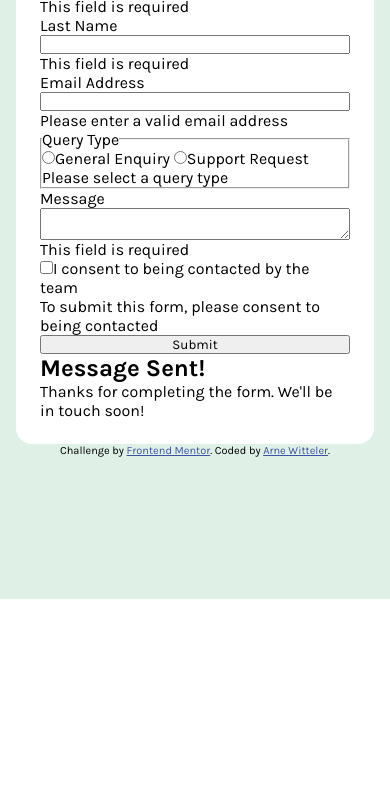
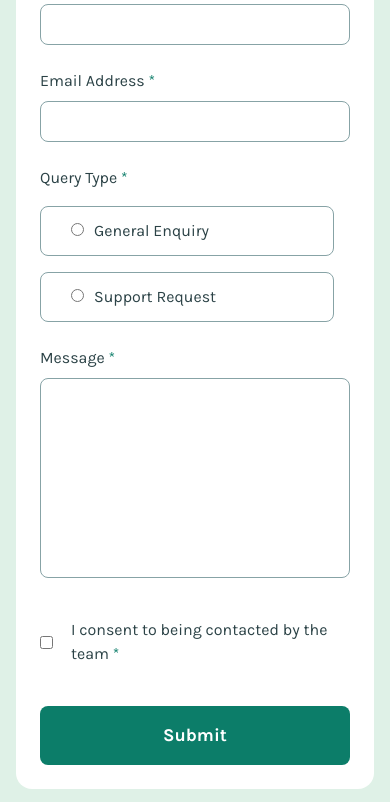
Before and after one commit to arne-witteler/accessible-contact-form, a plain HTML site: page index.html in a window 390 px wide. Shown: the part 245-1047 px from the top of the page. Before the commit the page ends 844 px from the top, so only its background shows below. Drawn offline with Linux system fonts and the light colour scheme.

Commit message:
refactor contact form structure and add mobile first styles

```diff
--- a/index.html
+++ b/index.html
@@ -13,20 +13,28 @@
 
         <h1 class="contact__title">Contact Us</h1>
 
-        <label class="contact__label" for="first-name">First Name</label>
+        <div class="contact__name-group">
+          <div class="contact__first-name">
+            <label class="contact__label" for="first-name">First Name <span class="contact__required"> *</span></label>
             <input class="contact__input" type="text" id="first-name" name="first-name">
             <span class="contact__error" id="first-name-error">This field is required</span>
-
-        <label class="contact__label" for="last-name">Last Name</label>
+          </div>
+          <div class="contact__last-name">
+            <label class="contact__label" for="last-name">Last Name <span class="contact__required"> *</span></label>
             <input class="contact__input" type="text" id="last-name" name="last-name">
             <span class="contact__error" id="last-name-error">This field is required</span>
+          </div>
+        </div>
 
-        <label class="contact__label" for="email">Email Address</label>
+        <div class="contact__email">
+          <label class="contact__label" for="email">Email Address <span class="contact__required"> *</span></label>
           <input class="contact__input" type="email" id="email" name="email">
           <span class="contact__error" id="email-error">Please enter a valid email address</span>
+        </div>
 
+        <div class="contact__query">
           <fieldset class="contact__fieldset">
-          <legend class="contact__legend">Query Type</legend>
+            <legend class="contact__legend">Query Type <span class="contact__required"> *</span></legend>
 
             <label class="contact__radio-label">
               <input class="contact__radio" type="radio" name="query-type">General Enquiry
@@ -37,16 +45,21 @@
           </label>
             <span class="contact__error" id="query-type-error">Please select a query type</span>
           </fieldset>
+        </div>
 
-        <label class="contact__label" for="message">Message</label>
+        <div class="contact__message">
+          <label class="contact__label" for="message">Message <span class="contact__required"> *</span></label>
           <textarea class="contact__textarea" id="message" name="message"></textarea>
           <span class="contact__error" id="message-error">This field is required</span>
+        </div>
 
-        <label class="contact__checkbox-label">
-          <input class="contact__checkbox" type="checkbox" id="consent" name="consent">I consent to being contacted by the team</label>
+        <div class="contact__consent">
+          <input class="contact__checkbox" type="checkbox" id="consent" name="consent">
+          <label class="contact__label--consent" for="consent">I consent to being contacted by the team <span class="contact__required"> *</span></label>
           <span class="contact__error" id="consent-error">To submit this form, please consent to being contacted</span>
+        </div>
 
-        <button class="contact__submit" type="submit">Submit</button>
+        <button class="contact__button" type="submit">Submit</button>
 
         <div class="contact__success" id="success-message">
           <h2 class="contact__success-title">Message Sent!</h2>
--- a/styles/styles.css
+++ b/styles/styles.css
@@ -23,9 +23,108 @@
   background-color: var(--color-white);
   padding: 24px;
   border-radius: 16px;
+  gap: 24px;
+}
+
+.contact__title {
+  font: var(--text-preset-heading);
+  color: var(--color-grey-900);
+  margin-bottom: 8px;
+}
+
+.contact__name-group {
+  display: flex;
+  flex-direction: column;
+  gap: 24px;
+}
+
+.contact__first-name,
+.contact__last-name,
+.contact__email,
+.contact__message,
+.contact__fieldset {
+  display: flex;
+  flex-direction: column;
+}
+
+.contact__fieldset {
+  border: none;
+  gap: 16px;
+}
+
+.contact__legend {
+  font: var(--text-preset-body-regular-small);
+  color: var(--color-grey-900);
+  margin-bottom: 16px;
+}
+
+.contact__radio-label {
+  font: var(--text-preset-body-regular-small);
+  color: var(--color-grey-900);
+  margin-right: 16px;
+  border: 1px solid var(--color-grey-500);
+  padding: 12px 30px;
+  border-radius: 8px;
+  cursor: pointer;
+}
+.contact__radio {
+  margin-right: 10px;
+}
+
+.contact__consent {
+  display: flex;
+  align-items: center;
+  gap: 18px;
+  margin: 16px 0;
+}
+
+.contact__label--consent {
+  font: var(--text-preset-body-regular-small);
+  color: var(--color-grey-900);
+}
+
+.contact__label {
+  font: var(--text-preset-body-regular-small);
+  color: var(--color-grey-900);
+  margin-bottom: 8px;
+}
+
+.contact__input,
+.contact__textarea {
+  padding: 12px;
+  border: 1px solid var(--color-grey-500);
+  border-radius: 8px;
+}
+
+.contact__textarea {
+  resize: none;
+  min-height: 200px;
+}
+
+.contact__required {
+  color: var(--color-green-600);
+}
+
+.contact__button {
+  padding: 16px 40px;
+  background-color: var(--color-green-600);
+  color: var(--color-white);
+  font: var(--text-preset-body-bold);
+  border: none;
+  border-radius: 8px;
+  cursor: pointer;
+}
+
+.contact__error {
+  display: none;
+}
+
+.contact__success {
+  display: none;
 }
 
 .attribution {
+  margin-top: 16px;
   font-size: 11px;
   text-align: center;
 }
```
Lines whose indentation alone changed are shown as unchanged.
